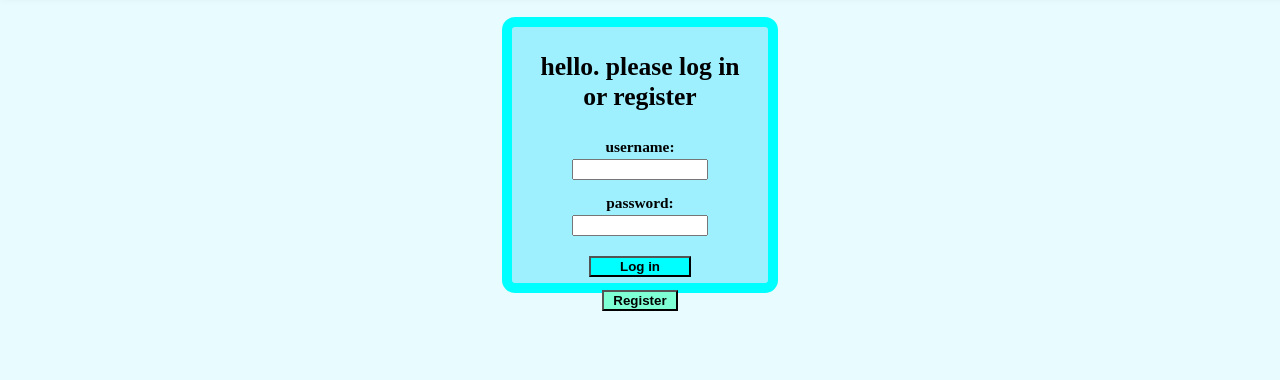
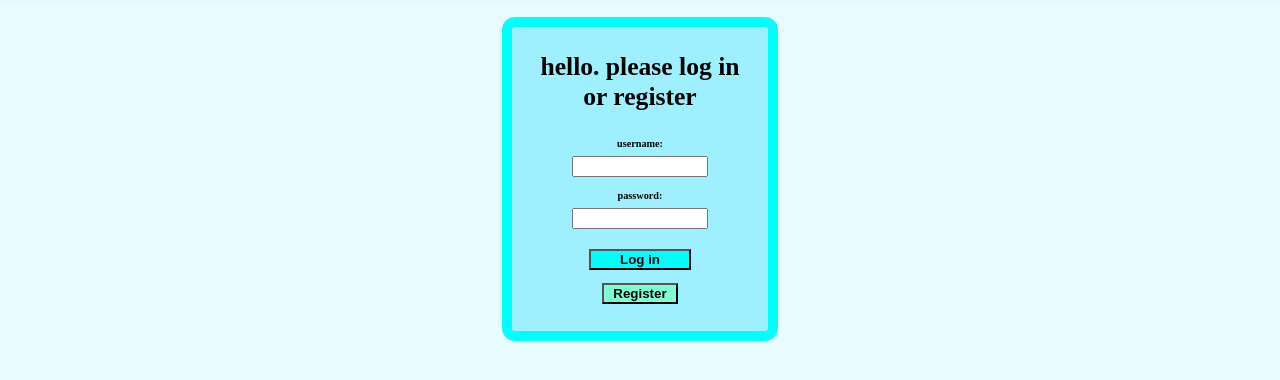
Before and after one commit to Chloe7243/Fitmind-Enhancement, a plain HTML site: page setup/index.html in a window 1280 px wide. Shown: the part 76-456 px from the top of the page. Drawn offline with Linux system fonts and the light colour scheme.

Commit message:
Update style.css

```diff
--- a/setup/style.css
+++ b/setup/style.css
@@ -8,7 +8,7 @@ body {
 
 /* login section entry boxes and buttons and header */
 h1 {
-    font-size: 35px;
+    font-size: 25px;
     margin: 1em;
     color: black;
     align-content: center;
@@ -29,7 +29,7 @@ h1 {
 .login {
     background-color: aqua;
     width: 8vw;
-    height: 3vh;
+    height: 4vh;
     margin: 0.5em;
     text-align: center;
     flex:1;
@@ -44,7 +44,7 @@ h1 {
 .register {
     background-color: aquamarine;
     width: 6vw;
-    height: 3vh;
+    height: 4vh;
     margin: 0.5em;
     text-align: center;
     flex:1;
@@ -68,14 +68,14 @@ p2 {
 }
 
 .usertext {
-    font-size: 1.2vh;
-    font-size: 1.2vw;
+    font-size: 0.8vh;
+    font-size: 0.8vw;
     margin: 0em;
     margin-bottom: -0.65em;
 }
 .passtext {
-    font-size: 1.2vh;
-    font-size: 1.2vw;
+    font-size: 0.8vh;
+    font-size: 0.8vw;
     margin: 0em;
     margin-bottom: -0.65em;
 }
@@ -89,7 +89,7 @@ main {
     margin: 2em;
     margin-top: 3em;
     width:20vw;
-    height: 32vh;
+    height: 38vh;
     align-self: center;
     align-content: center;
     border-color: aqua;
```
